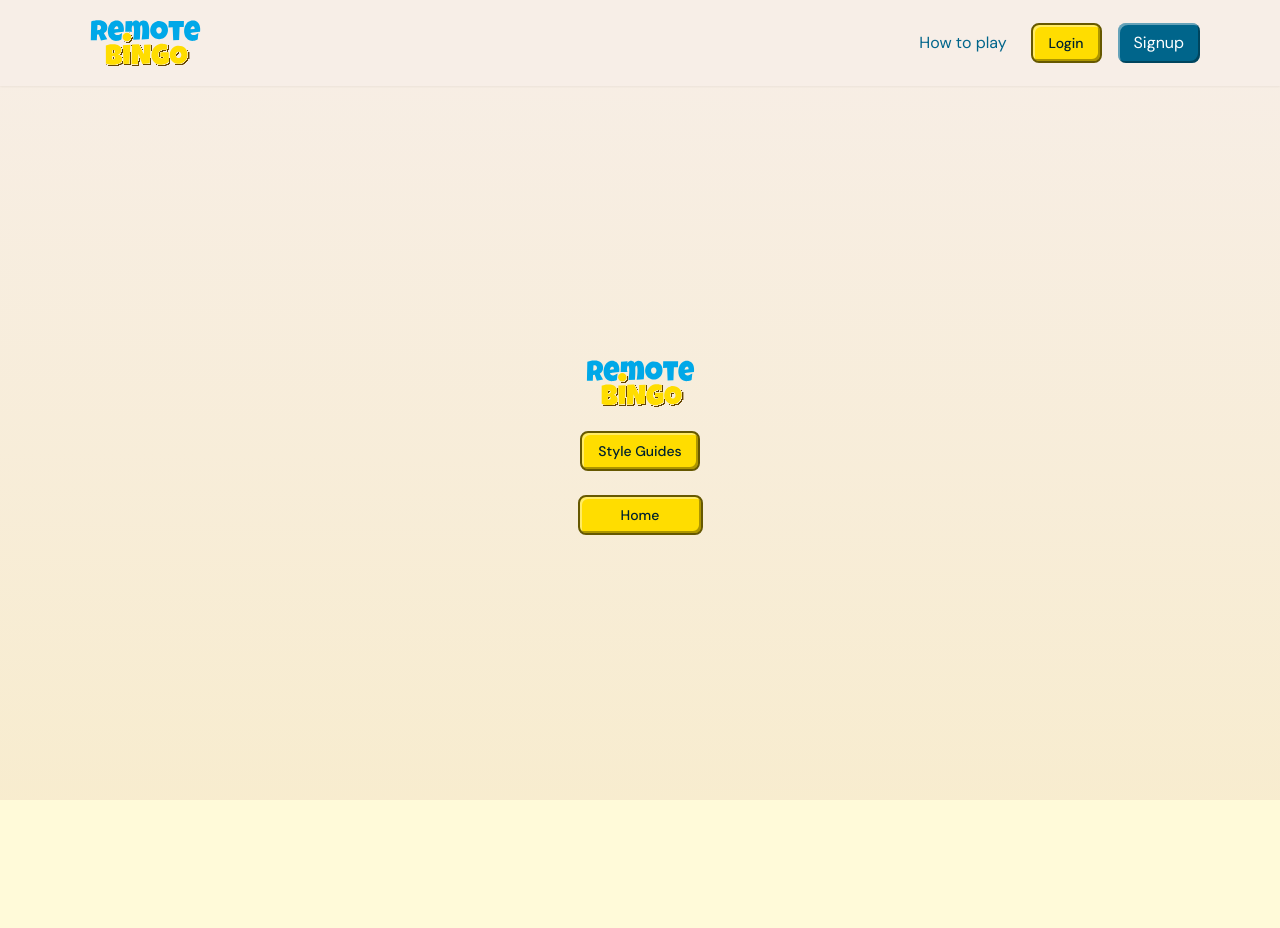
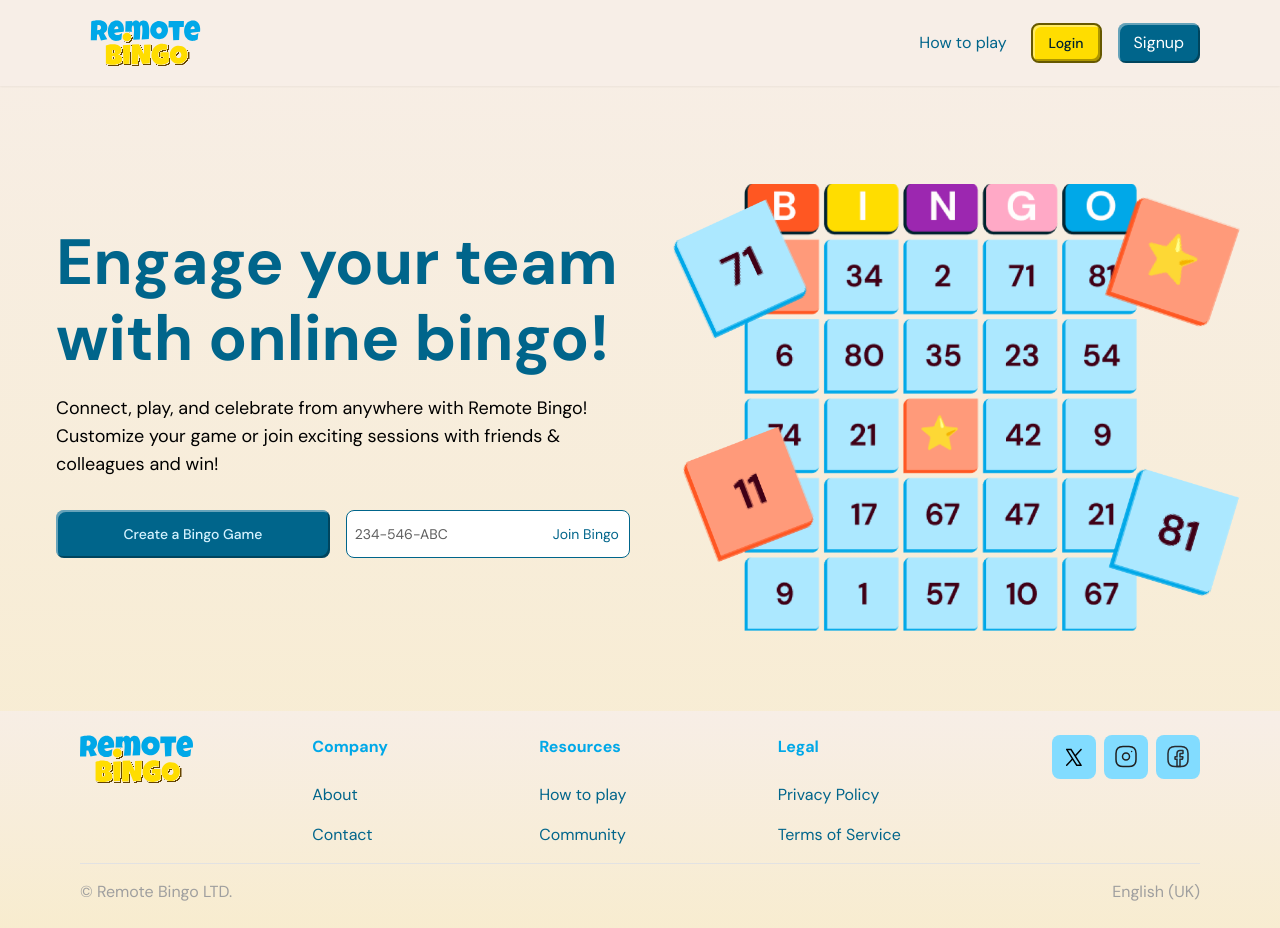
Before and after one commit to msgloriaedwin/STARLIGHT-TESTERS, a Next.js app: page / in a window 1280 px wide. Before the commit the page ends 800 px from the top, so only its background shows below. Built offline with nearby package versions, Linux system fonts and the light colour scheme.

Commit message:
chore:replaced guide to landing page

```diff
--- a/app/home/page.tsx
+++ /dev/null
@@ -1,29 +0,0 @@
-"use client";
-
-import Layout from "../components/layout";
-import React, { useState } from "react";
-import LandingPageNavbar from "../components/navbars/custom-navbars/LandingPageNavbar";
-import Footer from "../components/footer/footer";
-import Hero from "../components/hero";
-
-export default function HomeHero() {
-  const [isModalOpen, setIsModalOpen] = useState(false);
-
-  const onSignUp = () => {
-    setIsModalOpen(false);
-  };
-  const onLogin = () => {
-    setIsModalOpen(false);
-  };
-  return (
-    <div>
-      <Layout>
-      <main className="bg-body">
-       <LandingPageNavbar onLogin={onLogin} onSignup={onSignUp} />
-      <Hero/>
-      <Footer />
-           </main>
-        </Layout>
-    </div>
-  );
-}
--- a/app/page.tsx
+++ b/app/page.tsx
@@ -1,56 +1,31 @@
-"use client";
-
+'use client'
+import { useRouter } from "next/navigation";
+import Layout from "./components/layout";
 import React, { useState } from "react";
 import LandingPageNavbar from "./components/navbars/custom-navbars/LandingPageNavbar";
-import CustomButton from "./components/button/custombutton";
-import Image from "next/image";
-import logo from "../public/assets/images/Remote Bingo Logo.svg";
-import { useRouter } from "next/navigation";
-import Layout from "./components/layout";
+import Footer from "./components/footer/footer"
+import Hero from "./components/hero"
 
-import Avatar1 from "../public/assets/images/avatar-1.png";
-import Avatar2 from "../public/assets/images/avatar-2.png";
+export default function HomeHero(){
 
-export default function Home() {
-  const router = useRouter();
-
-  const handleButtonClick = () => {
-    router.push("/guides");
-  };
-  const handleHomeButtonClick = () => {
-    router.push("/home");
-  };
   const [isModalOpen, setIsModalOpen] = useState(false);
 
-  const handleCloseModal = () => {
-    setIsModalOpen(false);
-  };
-  const handleShowMenu = () => {
-    setIsModalOpen(false);
-  };
   const onSignUp = () => {
     setIsModalOpen(false);
   };
   const onLogin = () => {
     setIsModalOpen(false);
   };
+  return (
+    <div>
+      <Layout>
+        <main className="bg-body">
+       <LandingPageNavbar onLogin={onLogin} onSignup={onSignUp} />
+      <Hero/>
+      <Footer />
+           </main>
+        </Layout>
 
-  const avatars = [Avatar1, Avatar2];
-
-  return (
-    <Layout>
-      <main className="bg-body pt-[95px]">
-        <LandingPageNavbar onLogin={onLogin} onSignup={onSignUp} />
-        <div className="flex flex-col items-center justify-center w-screen h-[calc(100vh-95px)] gap-6">
-          <Image
-            className="w-full h-auto max-w-[131px] max-h-[46.48px]"
-            src={logo}
-            alt="Remote Bingo"
-          />
-          <CustomButton onClick={handleButtonClick}>Style Guides</CustomButton>
-           <CustomButton onClick={handleHomeButtonClick} className='!w-[125px] !px-5'>Home</CustomButton>
-        </div>
-      </main>
-    </Layout>
-  );
+    </div>
+  )
 }
```
